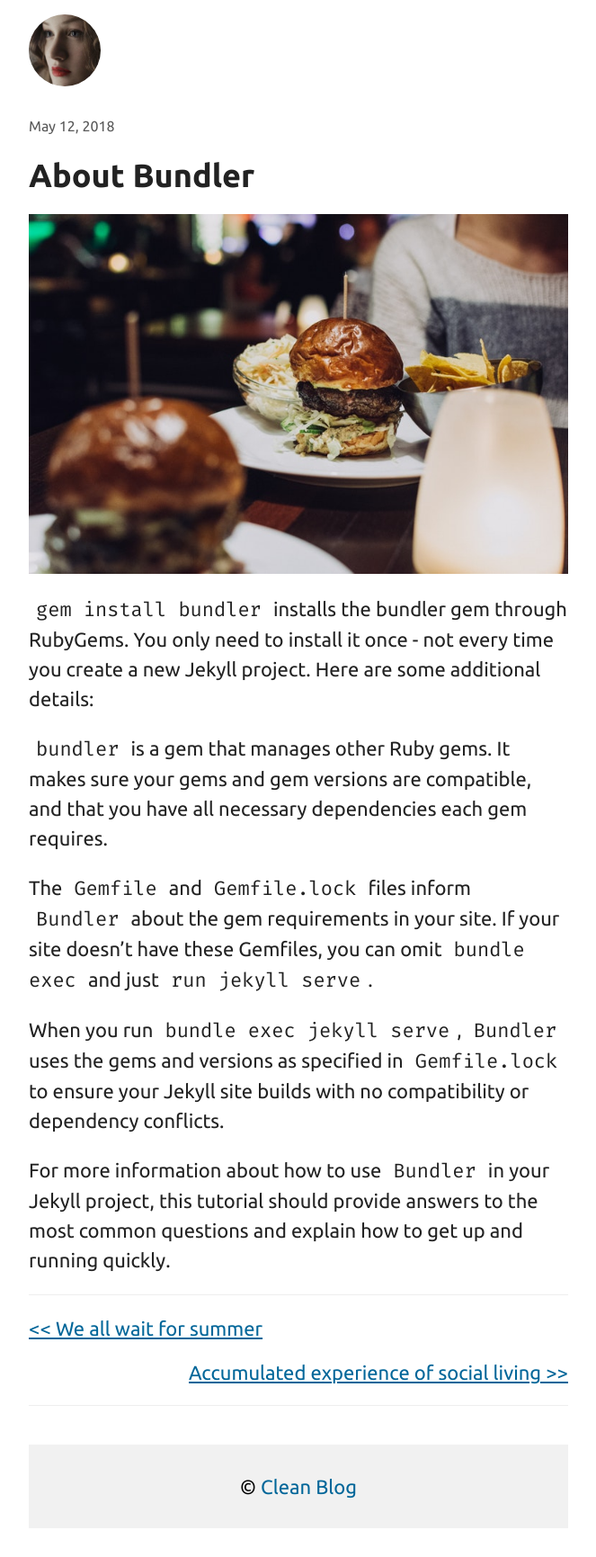
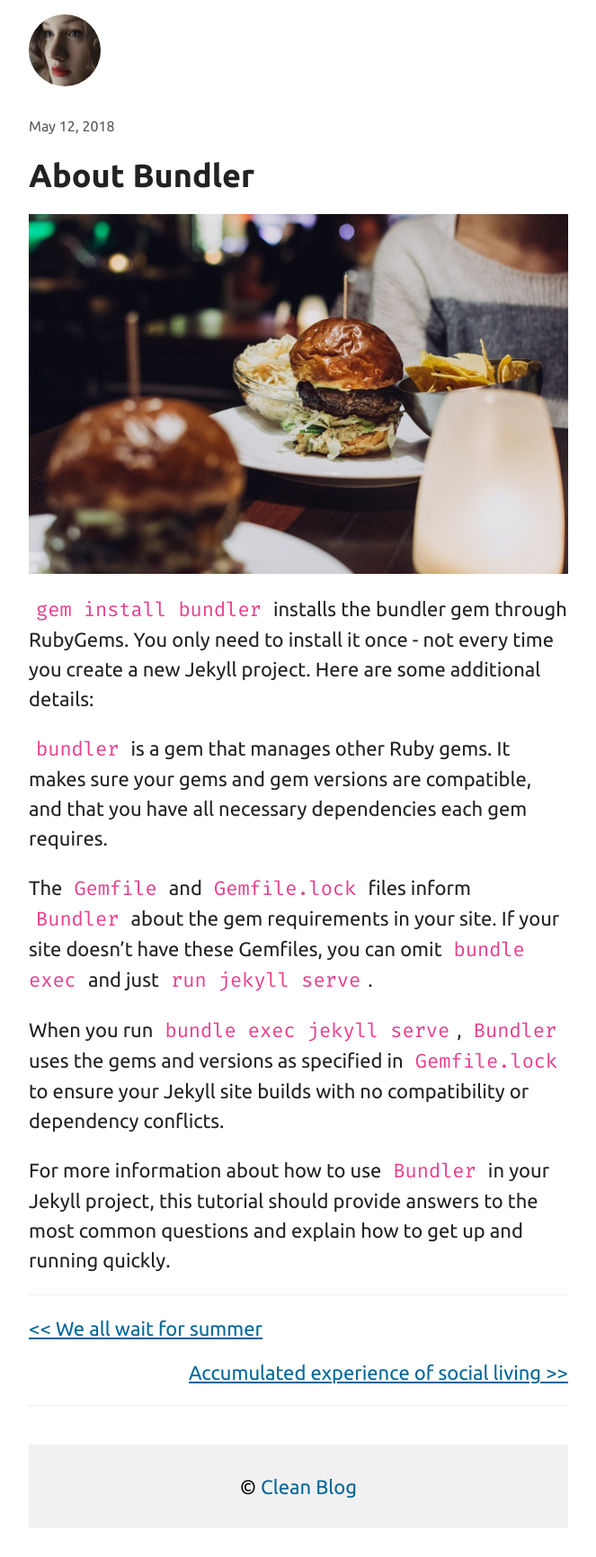
Before and after one commit to sumeetmathpati/clean-blog, a Jekyll site: the page built from _posts/2018-05-12-about-bundler.md, in a window 1280 px wide. Shown: the whole page at 90% size, without its empty margins (308-971 px from the left). Built offline with Jekyll 4.4.1, drawn with Linux system fonts in a browser that asks for light colours.

Commit message:
updated readme and css for inline code

```diff
--- a/_layouts/post.html
+++ b/_layouts/post.html
@@ -28,7 +28,7 @@ layout: default
 
 <hr>
 
-<div class="pagination w3-center ">
+<div class="pagination ">
     <div class="w3-row">
         {% if page.previous.url %}
         <a href="{{ site.baseurl }}{{ page.previous.url }}"
--- a/assets/css/main.css
+++ b/assets/css/main.css
@@ -48,6 +48,10 @@ ul li:last-child{
 code {
     padding: 8px;
     font-family: "Fira Code";
+}
+
+p code {
+    color: #e83e8c;
 }
 
 #header, #page-content {
```
Also changed, not shown: README.md.
